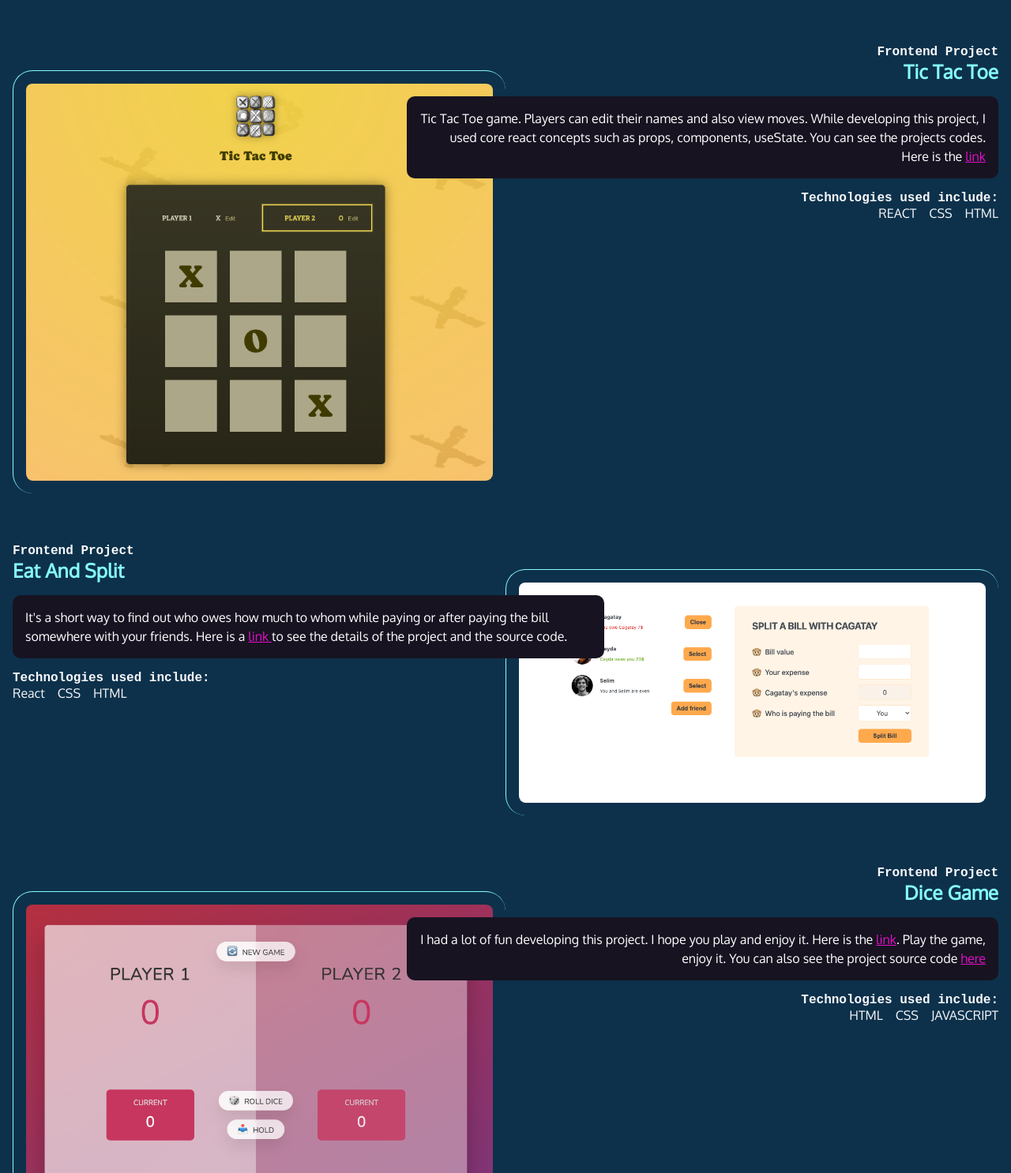
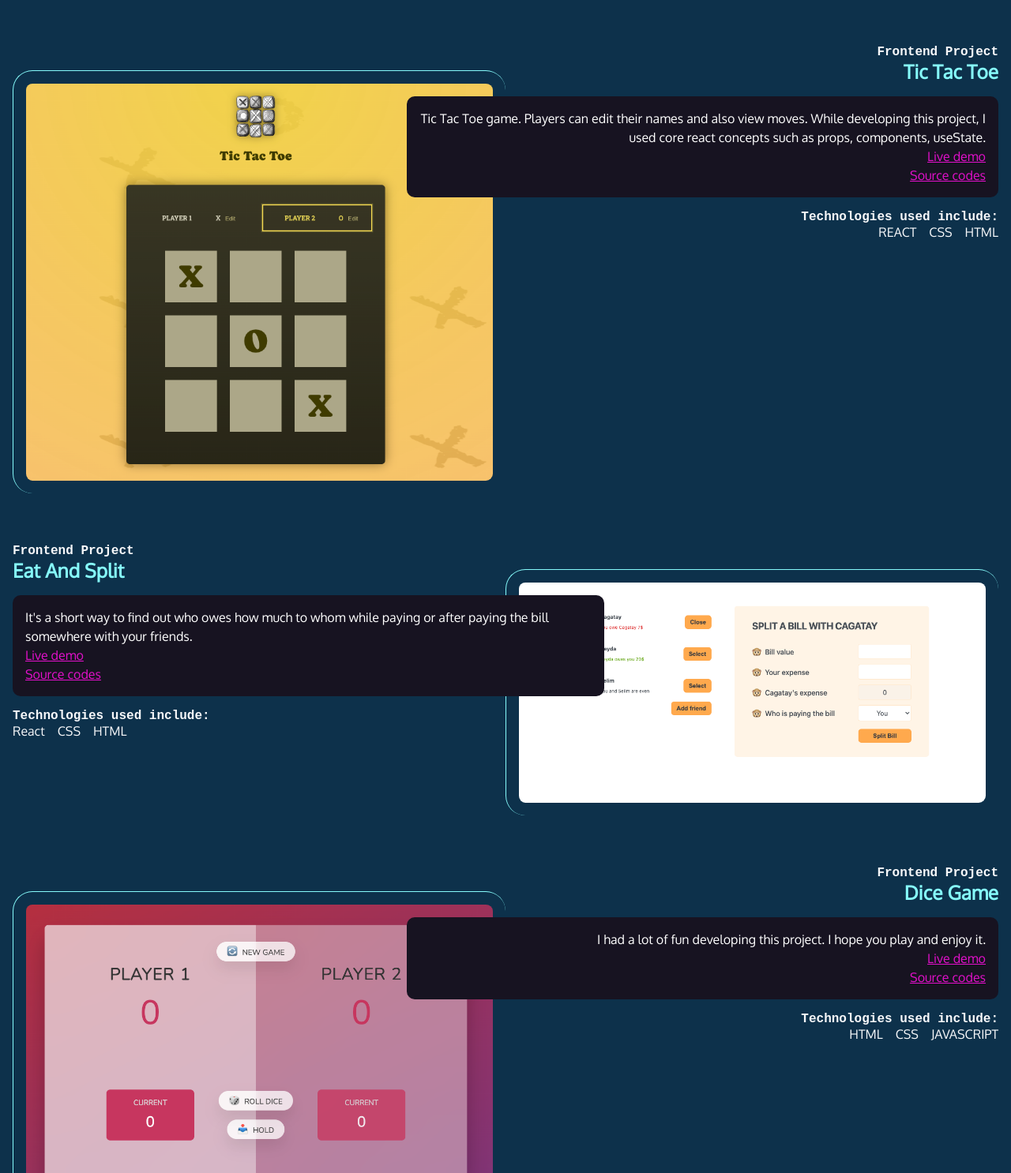
Before and after one commit to ecagataydogan/personal-portfolio, a plain HTML site: page index.html in a window 1280 px wide. Shown: the part 983-2469 px from the top of the page at 79% size. Drawn offline with Linux system fonts and the light colour scheme; a web font is replaced by a local one.

Commit message:
added links to projects

```diff
--- a/index.html
+++ b/index.html
@@ -44,10 +44,15 @@
 
     <section id="intro">
       <p class="name">Hi, my name is <span>Esref Cagatay Dogan</span></p>
-      <h2>I develop the frontend of websites.</h2>
+      <h2>I develop websites.</h2>
       <p>
-        Previously, I had experience with object-oriented programming - Java.
-        I'm currently interested in frontend development.
+        These days, I'm more interested in frontend, but before that, I also
+        worked on object-oriented programming with Java.
+        <br />
+        I work with technologies such as <span class="highlight">React</span>,
+        <span class="highlight">Java</span>,
+        <span class="highlight">Javascript</span>. I continue to improve myself
+        in both backend and frontend.
       </p>
       <p>Currently, I'm student at IZTECH</p>
     </section>
@@ -63,10 +68,16 @@
             <p class="blackbox">
               Tic Tac Toe game. Players can edit their names and also view
               moves. While developing this project, I used core react concepts
-              such as props, components, useState. You can see the projects
-              codes. Here is the
-              <a href="https://github.com/ecagataydogan/react-tic-tac-toe"
-                >link</a
+              such as props, components, useState.
+              <br />
+              <a href="https://tictactoe-eso.netlify.app/" target="_blank"
+                >Live demo</a
+              >
+              <br />
+              <a
+                href="https://github.com/ecagataydogan/react-tic-tac-toe"
+                target="_blank"
+                >Source codes</a
               >
             </p>
             <h4>Technologies used include:</h4>
@@ -85,12 +96,17 @@
             <h3>Eat And Split</h3>
             <p class="blackbox">
               It's a short way to find out who owes how much to whom while
-              paying or after paying the bill somewhere with your friends. Here
-              is a
-              <a href="https://github.com/ecagataydogan/react-eat-n-split"
-                >link
-              </a>
-              to see the details of the project and the source code.
+              paying or after paying the bill somewhere with your friends.
+              <br />
+              <a href="https://eatandsplit-eso.netlify.app/" target="_blank"
+                >Live demo</a
+              >
+              <br />
+              <a
+                href="https://github.com/ecagataydogan/react-eat-n-split"
+                target="_blank"
+                >Source codes</a
+              >
             </p>
             <h4>Technologies used include:</h4>
             <ul>
@@ -107,10 +123,19 @@
             <h3>Dice Game</h3>
             <p class="blackbox">
               I had a lot of fun developing this project. I hope you play and
-              enjoy it. Here is the
-              <a href="https://ecagataydogan.github.io/pig-game/">link</a>. Play
-              the game, enjoy it. You can also see the project source code
-              <a href="https://github.com/ecagataydogan/pig-game">here</a>
+              enjoy it.
+              <br />
+              <a
+                href="https://ecagataydogan.github.io/pig-game/"
+                target="_blank"
+                >Live demo</a
+              >
+              <br />
+              <a
+                href="https://github.com/ecagataydogan/pig-game"
+                target="_blank"
+                >Source codes</a
+              >
             </p>
             <h4>Technologies used include:</h4>
             <ul>
--- a/style.css
+++ b/style.css
@@ -42,6 +42,9 @@ a:hover {
   text-decoration: none;
 }
 
+#intro ul li {
+  display: inline;
+}
 img {
   width: 100%;
 }
@@ -252,3 +255,8 @@ footer ul {
   border-top: 1px solid var(--aqua);
   border-radius: 25px;
 }
+
+.highlight {
+  color: var(--hotmag);
+  font-size: 24px;
+}
```
